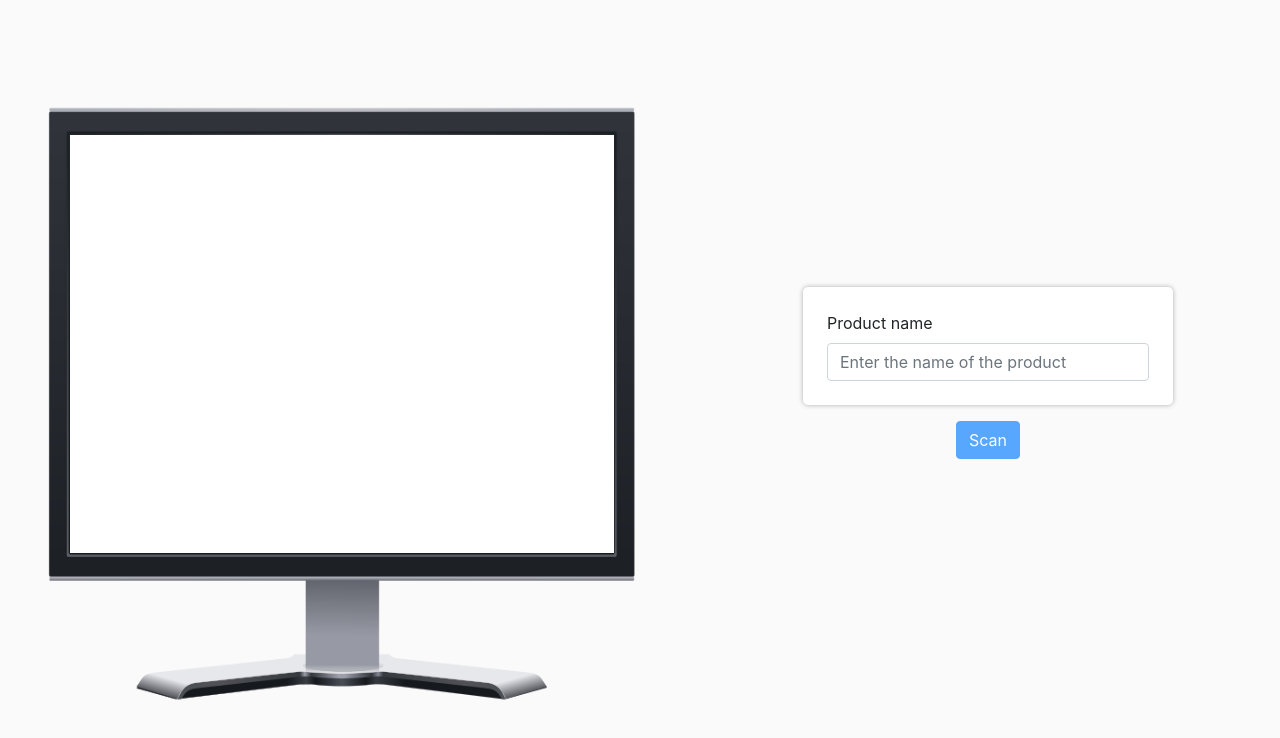
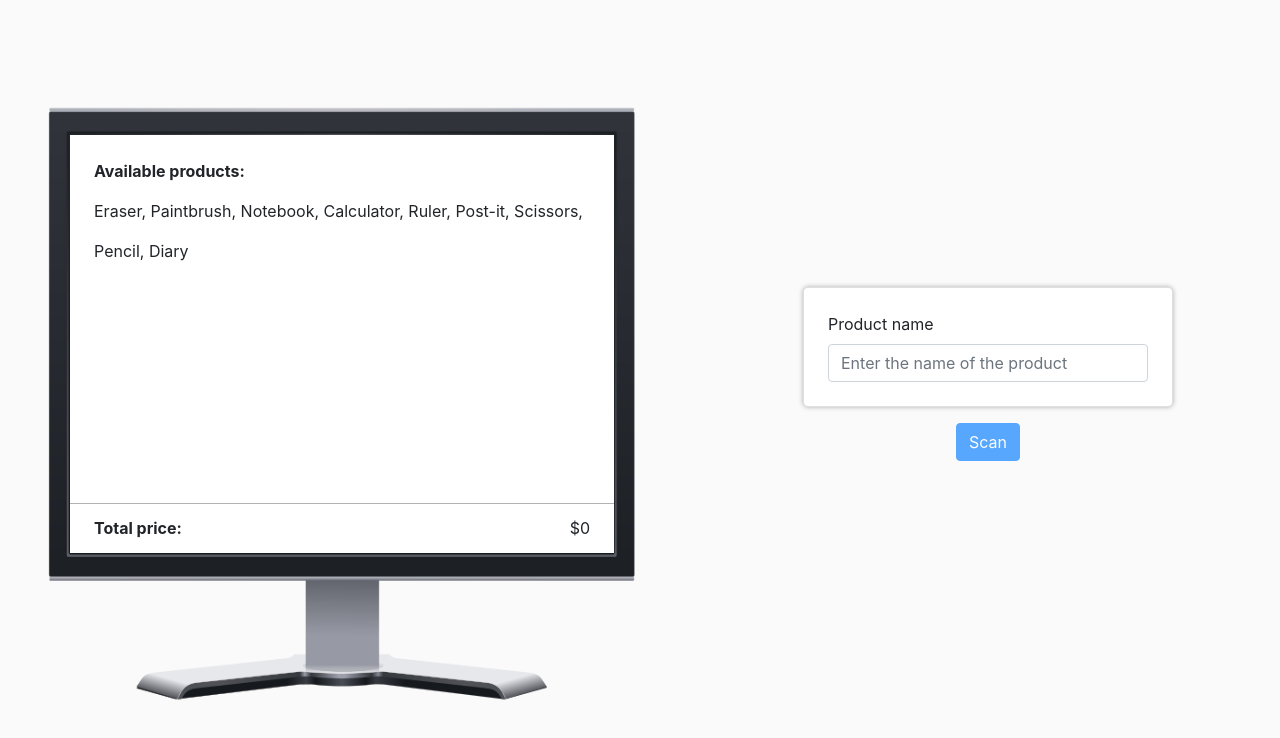
Before and after one commit to ViniChab/Barcode-scanner, an Angular app: page /main in a window 1280 px wide. Shown: the top 738 px of the page. Built offline with nearby package versions, Linux system fonts and the light colour scheme.

Commit message:
Adding total price

```diff
--- a/src/app/shared/components/display/display.component.html
+++ b/src/app/shared/components/display/display.component.html
@@ -1,9 +1,19 @@
 <div class="display-wrapper">
   <img class="display-body" src="../../../../assets/images/display.png" />
   <div class="display-screen">
+    <div class="stock-info">
+      <p class="stock-title">Available products:</p>
+      <br />
+      <ng-container
+        *ngFor="let product of databaseService.products; let isLast = last"
+      >
+        <p>{{ product.name }}<ng-container *ngIf="!isLast">, </ng-container></p>
+      </ng-container>
+    </div>
     <div [ngClass]="{ hidden: !notFoundError }" class="error-wrapper">
       <div class="error-toast">No product was found!</div>
     </div>
+    <div class="selected-products">
       <ng-container *ngFor="let product of scannedProducts; let i = index">
         <div class="tag">
           <p class="product-name">{{ product.name }}</p>
@@ -14,4 +24,9 @@
         </div>
       </ng-container>
     </div>
+    <div class="total">
+      <p class="total-title">Total price:</p>
+      <p class="total-sum">{{ totalPrice }}</p>
     </div>
+  </div>
+</div>
--- a/src/app/shared/components/display/display.component.scss
+++ b/src/app/shared/components/display/display.component.scss
@@ -20,7 +20,41 @@
     padding: 0px;
     text-align: left;
     white-space: break-spaces;
+
+    .stock-info {
+      padding: 24px;
+      padding-bottom: 0px;
+
+      .stock-title {
+        font-weight: bold;
+      }
+
+      p {
+        display: inline-block;
+      }
+    }
+
+    .total {
+      margin-bottom: 0px;
+      padding: 12px 24px;
+      border-top: 1px solid rgba(0, 0, 0, 0.3);
+
+      p {
+        display: inline-block;
+      }
+
+      .total-title {
+        font-weight: bold;
+      }
+
+      .total-sum {
+        float: right;
+      }
+    }
+
+    .selected-products {
       overflow-y: auto;
+      height: 224px;
 
       .tag {
         width: calc(100% - 16px);
@@ -50,6 +84,7 @@
           cursor: pointer;
         }
       }
+    }
 
     .error-wrapper {
       width: inherit;
@@ -58,6 +93,7 @@
       transition: 0.4s;
       opacity: 1;
       position: absolute;
+      top: 66px;
 
       .error-toast {
         background: #ff5a5a;
--- a/src/app/shared/components/display/display.component.ts
+++ b/src/app/shared/components/display/display.component.ts
@@ -1,5 +1,6 @@
 import { Component, Input, OnChanges, SimpleChanges } from '@angular/core';
 import { Product } from '../../models/product.model';
+import { DatabaseService } from '../../services/database.service';
 
 @Component({
   selector: 'app-display',
@@ -10,7 +11,7 @@ export class DisplayComponent implements OnChanges {
   @Input() public scannedProducts: Product[];
   public notFoundError = false;
 
-  constructor() {}
+  constructor(public databaseService: DatabaseService) {}
 
   ngOnChanges(simpleChanges: SimpleChanges): void {
     if (simpleChanges.scannedProducts?.currentValue) {
@@ -29,4 +30,18 @@ export class DisplayComponent implements OnChanges {
       this.notFoundError = false;
     }, 3000);
   }
+
+  public get totalPrice(): string {
+    let priceSum = 0;
+    this.scannedProducts.forEach((item) => {
+      const itemPrice = +item.price.replace('$', '');
+      priceSum += itemPrice;
+    });
+
+    const sumString = `$${priceSum}`;
+
+    return sumString.split('.').pop()?.length === 1 ?
+      sumString + '0' :
+      sumString;
+  }
 }
--- a/src/app/shared/components/scanner/scanner.component.html
+++ b/src/app/shared/components/scanner/scanner.component.html
@@ -1,6 +1,6 @@
 <div class="scanner-wrapper">
   <form [formGroup]="scannerForm" (submit)="submit()">
-    <div class="form-group">
+    <div class="form-group card">
       <label for="productName">Product name</label>
       <input
         class="form-control"
--- a/src/app/shared/components/scanner/scanner.component.scss
+++ b/src/app/shared/components/scanner/scanner.component.scss
@@ -12,8 +12,9 @@
 
   form {
     width: 500px;
+  }
 
-    .form-group {
+  .card {
     background: white;
     padding: 24px;
     width: 370px;
@@ -24,6 +25,4 @@
     border-radius: 5px;
     box-shadow: 0px 0px 5px rgba(0, 0, 0, 0.3);
   }
-
 }
-}
--- a/src/app/shared/components/scanner/scanner.component.ts
+++ b/src/app/shared/components/scanner/scanner.component.ts
@@ -7,7 +7,7 @@ import { FormBuilder, FormGroup, Validators } from '@angular/forms';
   styleUrls: ['./scanner.component.scss'],
 })
 export class ScannerComponent implements OnInit {
-  @Output() public scanned = new EventEmitter()
+  @Output() public scanned = new EventEmitter();
   public scannerForm: FormGroup = this.formBuilder.group({
     productName: ['', Validators.required],
   });
--- a/src/assets/database/database.json
+++ b/src/assets/database/database.json
@@ -1,10 +1,11 @@
 [
-  { "name": "Eraser", "price": "$0,40" },
-  { "name": "Paintbrush", "price": "$2,00" },
-  { "name": "Notebook", "price": "$7,50" },
-  { "name": "Calculator", "price": "$5,99" },
-  { "name": "Ruler", "price": "$3,20" },
-  { "name": "Post-it", "price": "$1,20" },
-  { "name": "Scissors", "price": "$4,50" },
-  { "name": "Pencil", "price": "$0,99" }
+  { "name": "Eraser", "price": "$0.40" },
+  { "name": "Paintbrush", "price": "$2.00" },
+  { "name": "Notebook", "price": "$7.50" },
+  { "name": "Calculator", "price": "$5.99" },
+  { "name": "Ruler", "price": "$3.20" },
+  { "name": "Post-it", "price": "$1.20" },
+  { "name": "Scissors", "price": "$4.50" },
+  { "name": "Pencil", "price": "$0.99" },
+  { "name": "Diary", "price": "$6.50" }
 ]
```
Lines whose indentation alone changed are shown as unchanged.
